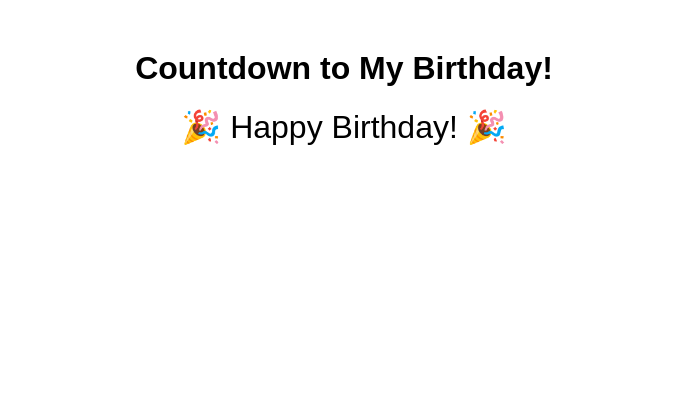
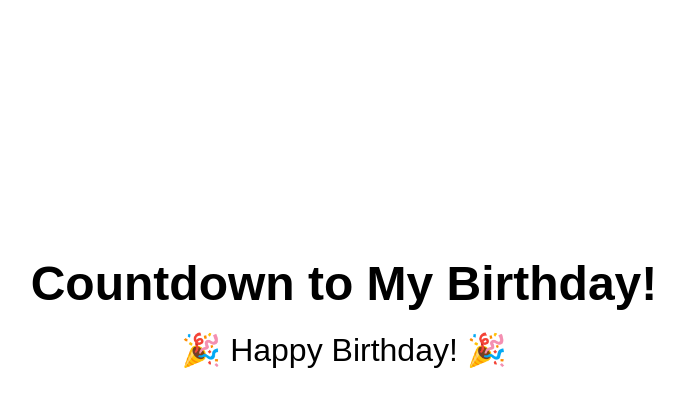
Before and after one commit to atulpatil12345/birthday-countdown, a plain HTML site: page index.html in a window 1280 px wide. Shown: the whole page, without its empty margins (296-980 px from the left). Drawn offline with Linux system fonts and the light colour scheme.

Commit message:
Update index.html

```diff
--- a/index.html
+++ b/index.html
@@ -7,7 +7,11 @@
     body {
       font-family: Arial, sans-serif;
       text-align: center;
-      margin-top: 50px;
+      margin-top: 20%;
+    }
+    h1 {
+      font-size: 3em;
+      margin-bottom: 20px;
     }
     #countdown {
       font-size: 2em;
@@ -19,12 +23,19 @@
   <div id="countdown"></div>
 
   <script>
-    const birthday = new Date("2000-05-12T00:00:00"); // CHANGE THIS TO YOUR BIRTHDAY
+    // 🎂 SET YOUR BIRTHDAY HERE
+    const birthday = new Date("2000-05-12T00:00:00"); // change to your birthday
     const countdown = document.getElementById("countdown");
 
     function updateCountdown() {
       const now = new Date();
       const diff = birthday - now;
+
+      if (diff <= 0) {
+        countdown.innerHTML = "🎉 Happy Birthday! 🎉";
+        clearInterval(interval);
+        return;
+      }
 
       const days = Math.floor(diff / (1000 * 60 * 60 * 24));
       const hours = Math.floor((diff / (1000 * 60 * 60)) % 24);
@@ -32,14 +43,10 @@
       const seconds = Math.floor((diff / 1000) % 60);
 
       countdown.innerHTML = `${days} Days ${hours} Hours ${minutes} Minutes ${seconds} Seconds`;
-
-      if (diff <= 0) {
-        countdown.innerHTML = "🎉 Happy Birthday! 🎉";
-        clearInterval(interval);
-      }
     }
 
     const interval = setInterval(updateCountdown, 1000);
+    updateCountdown(); // initial call
   </script>
 </body>
 </html>
```
